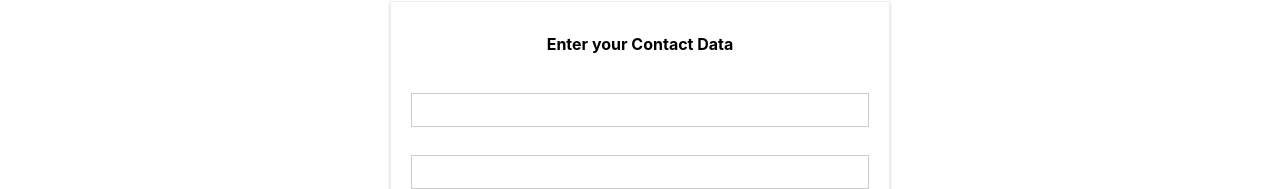
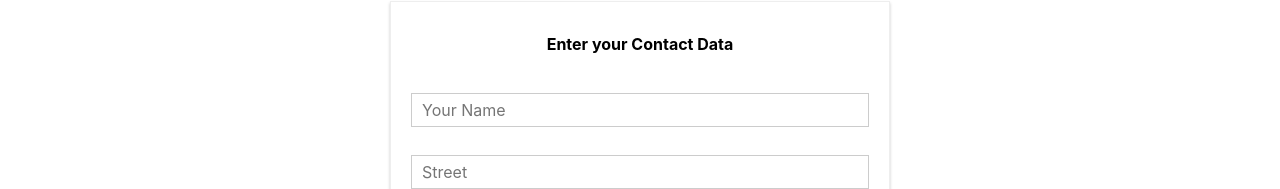
Before and after one commit to vjpal3/React-App-Burger-Builder, a React (Create React App) app: page /checkout in a window 1280 px wide. Both pictures are taken after a click on the button "CONTINUE". Shown: the part 611-800 px from the top of the page. Built offline with nearby package versions, Linux system fonts and the light colour scheme.

Commit message:
Dynamically create inputs based on JS config

```diff
--- a/src/containers/Checkout/ContactData/ContactData.js
+++ b/src/containers/Checkout/ContactData/ContactData.js
@@ -80,10 +80,27 @@ class ContactData extends Component {
   };
 
   render() {
+    const formElementsArray = Object.keys(this.state.orderForm).map(key => {
+      return {
+        id: key,
+        config: this.state.orderForm[key]
+      };
+    });
+
     let form = (
       <form>
-        <Input elementType='' elementConfig='' value='' />
-        <Input
+        {formElementsArray.map(elem => {
+          return (
+            <Input
+              key={elem.id}
+              elementType={elem.config.elementType}
+              elementConfig={elem.config.elementConfig}
+              value={elem.config.value}
+            />
+          );
+        })}
+
+        {/* <Input
           inputtype='input'
           type='text'
           name='email'
@@ -100,7 +117,7 @@ class ContactData extends Component {
           type='text'
           name='postal'
           placeholder='Postal Code'
-        />
+        /> */}
         <Button btnType='Success' clicked={this.orderHandler}>
           ORDER
         </Button>
```
